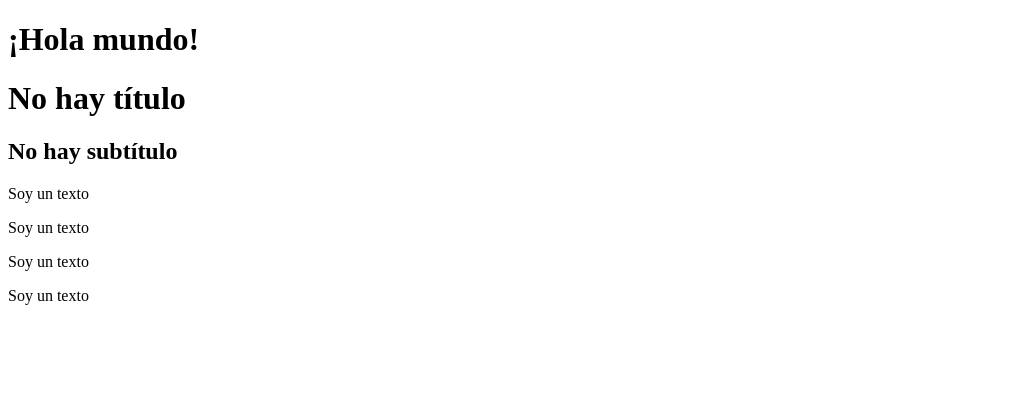
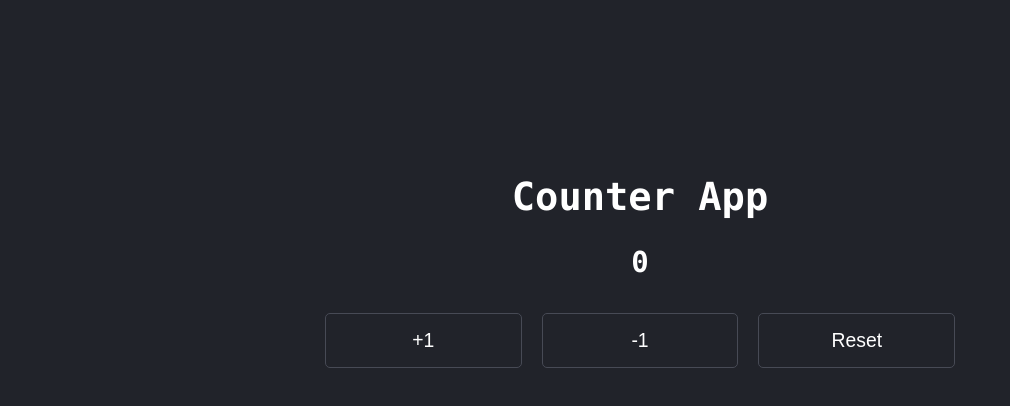
Before and after one commit to emmagp3/counter-app-react, a React (Vite) app: page / in a window 1280 px wide. Shown: the top 406 px of the page, without its empty margins (0-1010 px from the left). Built offline with nearby package versions, Linux system fonts and the light colour scheme.

Commit message:
Main modificado: Ahora se renderiza CounterApp

```diff
--- a/package.json
+++ b/package.json
@@ -9,6 +9,7 @@
     "preview": "vite preview"
   },
   "dependencies": {
+    "prop-types": "^15.8.1",
     "react": "^18.2.0",
     "react-dom": "^18.2.0"
   },
--- a/src/main.jsx
+++ b/src/main.jsx
@@ -4,9 +4,11 @@ import ReactDOM from 'react-dom/client';
 import HelloWorldApp from './HelloWorldApp';
 import { FirstApp } from './FirstApp';
 
+import './styles.css'
+import CounterApp from './CounterApp';
+
 ReactDOM.createRoot(document.getElementById('root')).render(
   <React.StrictMode>
-    <HelloWorldApp />
-    <FirstApp />
+    <CounterApp value={0}/>
   </React.StrictMode>
 );
```
Also changed, not shown: 1 other file (tests, documents, lock files or other folders).
